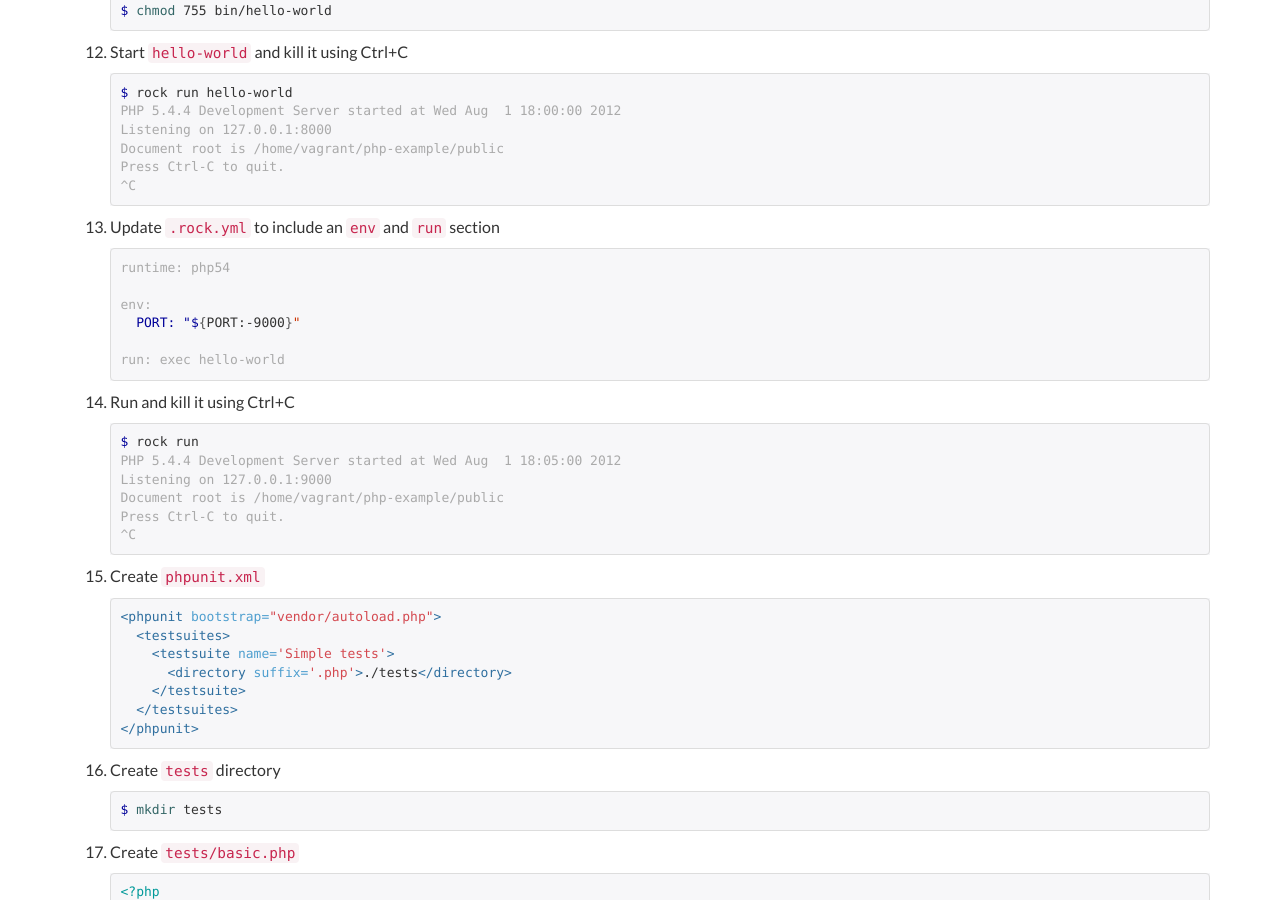
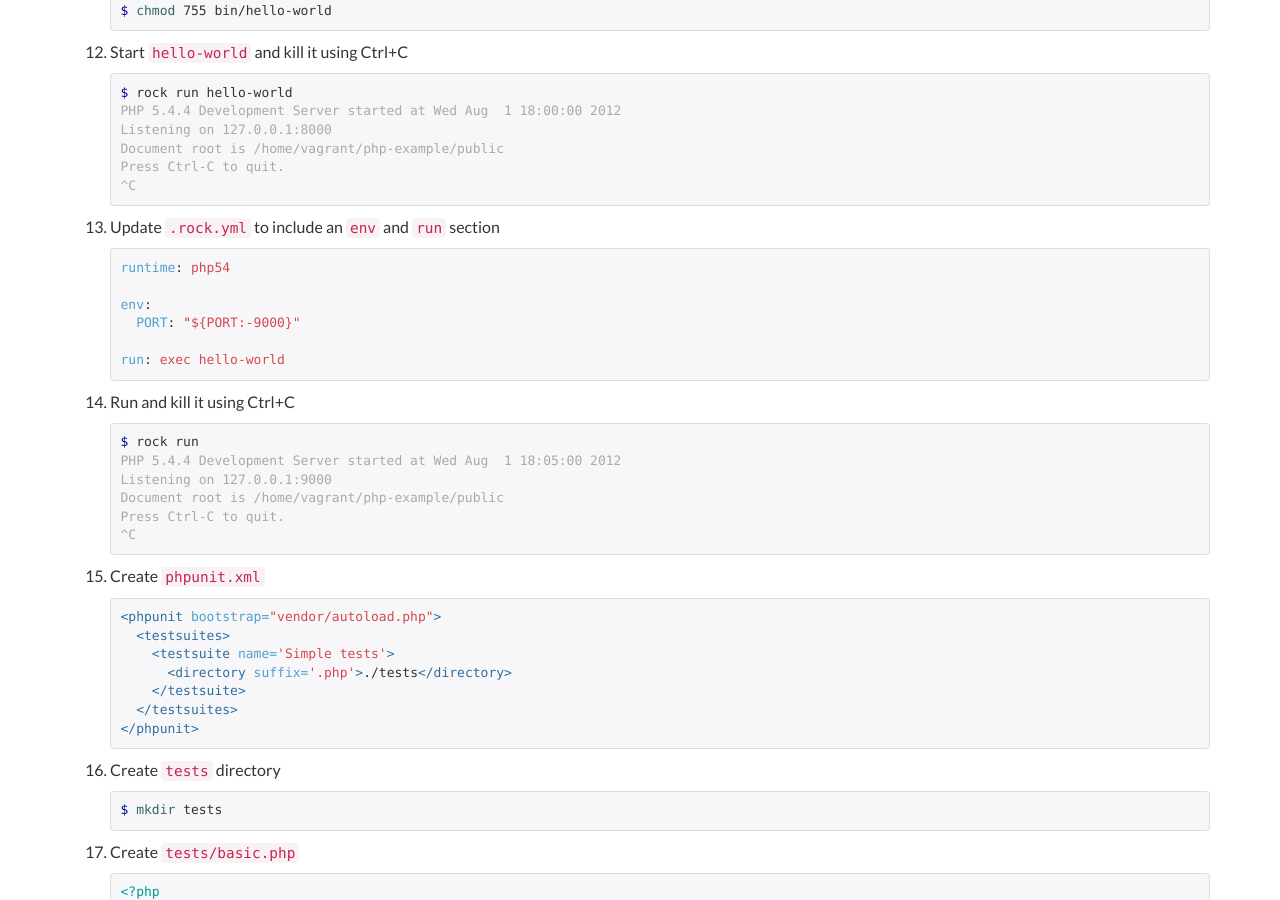
Before and after one commit to silas/rock, a Jekyll site: the page built from docs/php/getting-started/index.md, in a window 1280 px wide and 900 px high, scrolled down 1463 px. Built offline with Jekyll 4.4.1, drawn with Linux system fonts in a browser that asks for light colours; Markdown is read by kramdown in place of the engine named in the settings.

Commit message:
Fix pre language

````diff
--- a/docs/php/getting-started/index.md
+++ b/docs/php/getting-started/index.md
@@ -110,7 +110,7 @@ This guide walks you through setting up a basic PHP web application with tests.
 
  1. Update `.rock.yml` to include an `env` and `run` section
 
-    ``` console
+    ``` yaml
     runtime: php54
 
     env:
````
Also changed, not shown: docs/node/getting-started/index.md (+1 -1 lines).
